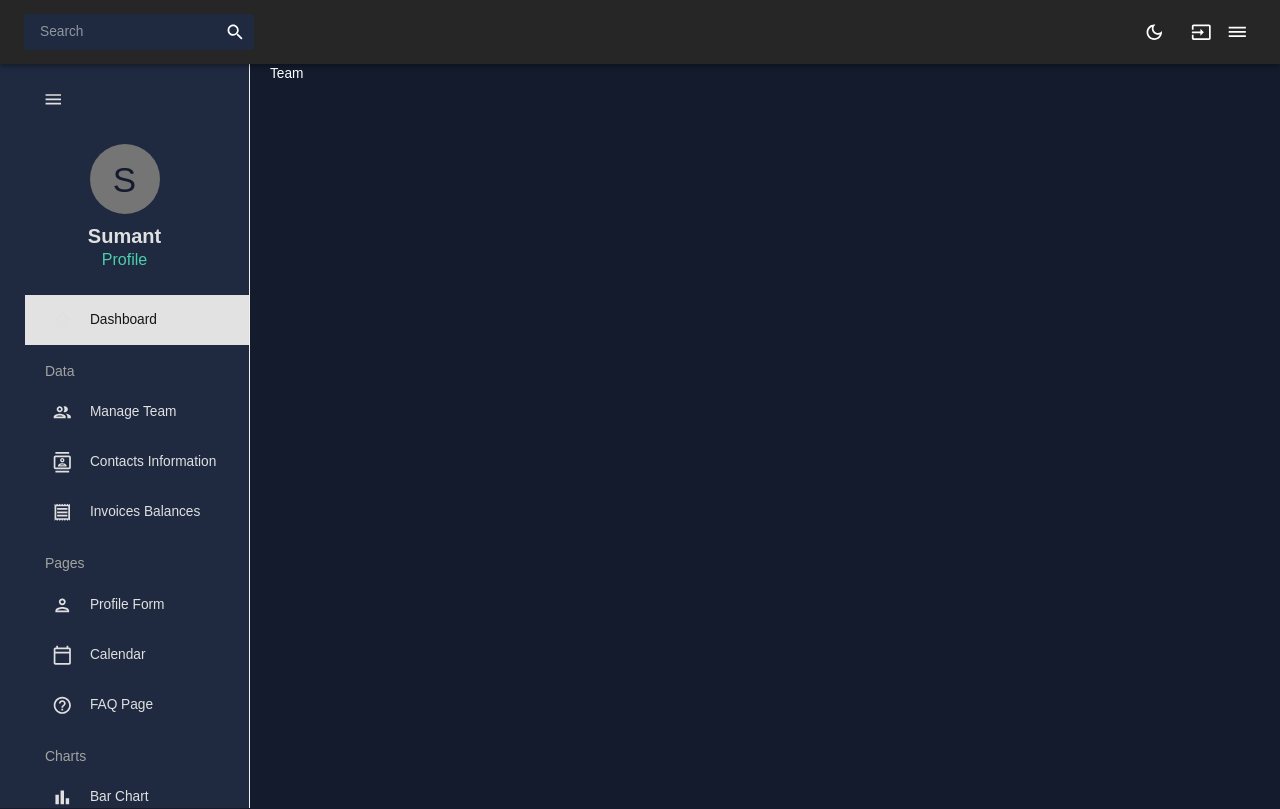
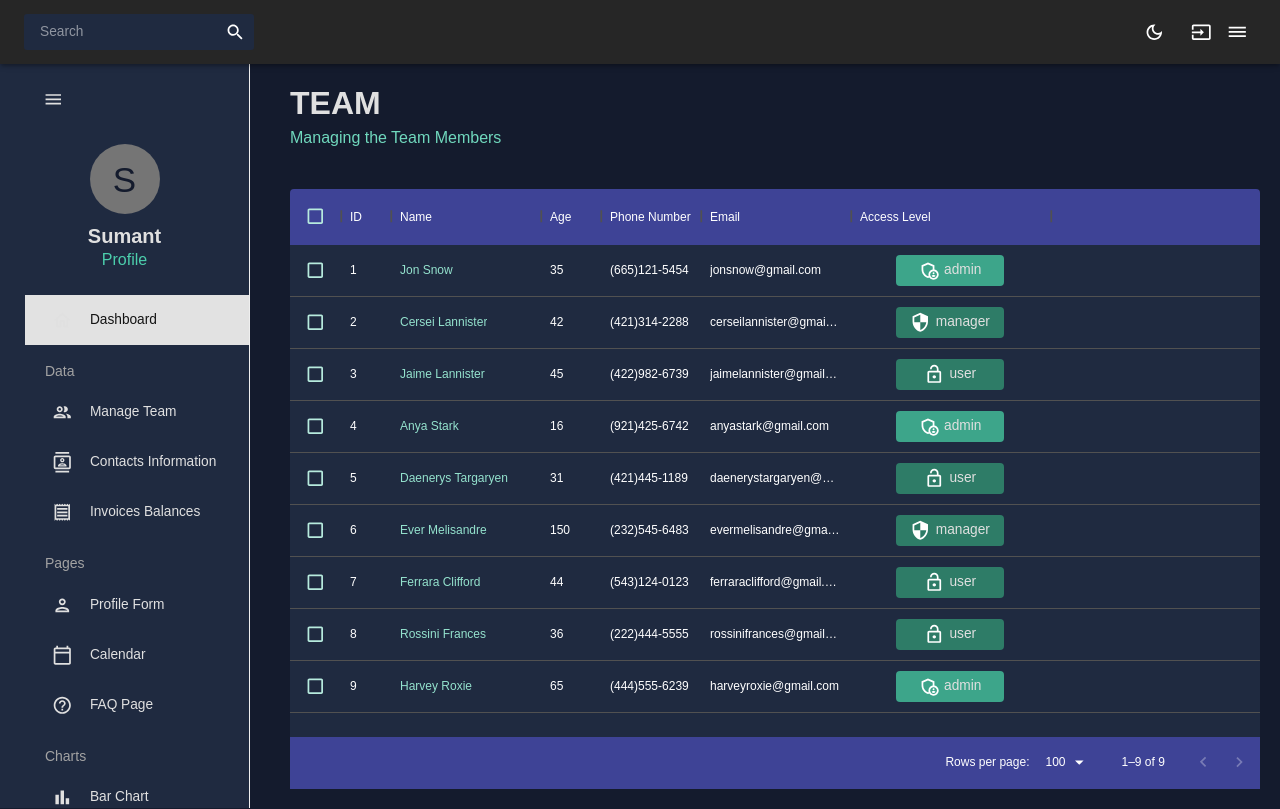
Before and after one commit to Sumant64/react-admin-dashboard, a React (Create React App) app: page /team in a window 1280 px wide. Built offline with nearby package versions, Linux system fonts and the light colour scheme.

Commit message:
my teams

```diff
--- a/src/scenes/team/index.tsx
+++ b/src/scenes/team/index.tsx
@@ -1,8 +1,112 @@
-import React from 'react'
+import { Box, Typography, useTheme } from '@mui/material'
+import React from 'react';
+import Header from '../../components/Header'
+import { tokens } from '../../theme';
+import { DataGrid } from '@mui/x-data-grid';
+import { mockDataTeam } from '../../data/mockData';
+import AdminPanelSettingsOutlinedIcon from "@mui/icons-material/AdminPanelSettingsOutlined";
+import LockOpenOutlinedIcon from "@mui/icons-material/LockOpenOutlined";
+import SecurityOutlinedIcon from "@mui/icons-material/SecurityOutlined";
 
 const Team = () => {
+  const theme = useTheme();
+  const colors = tokens(theme.palette.mode);
+
+  const columns: any = [
+    { field: "id", headerName: "ID", width: 50 },
+    {
+      field: "name",
+      headerName: "Name",
+      // flex: 1,
+      width: 150,
+      cellClassName: "name-column--cell",
+    },
+    {
+      field: "age",
+      headerName: "Age",
+      type: "number",
+      headerAlign: "left",
+      align: "left",
+      width: 60
+    },
+    {
+      field: "phone",
+      headerName: "Phone Number",
+      // flex: 1,
+      width: 100
+    },
+    {
+      field: "email",
+      headerName: "Email",
+      // flex: 1,
+      width: 150
+    },
+    {
+      field: "accessLevel",
+      headerName: "Access Level",
+      // flex: 1,
+      width: 200,
+      renderCell: ({ row }: any) => {
+        return (
+          <Box
+            width="60%"
+            m="0 auto"
+            p="5px"
+            display="flex"
+            justifyContent="center"
+            borderRadius="4px"
+            sx={{
+              backgroundColor: row.access === "admin" ? colors.greenAccent[600] : row.access === "manager" ? colors.greenAccent[700] : colors.greenAccent[700]
+            }}
+          >
+            {row.access === "admin" && <AdminPanelSettingsOutlinedIcon />}
+            {row.access === "manager" && <SecurityOutlinedIcon />}
+            {row.access === "user" && <LockOpenOutlinedIcon />}
+            <Typography color={colors.grey[100]} sx={{ ml: "5px" }}>
+              {row.access}
+            </Typography>
+          </Box>
+        );
+      },
+    },
+  ];
+
+
   return (
-    <div>Team</div>
+    <Box m="20px">
+    <Header title="TEAM" subtitle="Managing the Team Members" />
+    <Box
+      m="40px 0 0 0"
+      height="75vh"
+      sx={{
+        "& .MuiDataGrid-root": {
+          border: "none",
+        },
+        "& .MuiDataGrid-cell": {
+          borderBottom: "none",
+        },
+        "& .name-column--cell": {
+          color: colors.greenAccent[300],
+        },
+        "& .MuiDataGrid-columnHeaders": {
+          backgroundColor: colors.blueAccent[700],
+          borderBottom: "none",
+        },
+        "& .MuiDataGrid-virtualScroller": {
+          backgroundColor: colors.primary[400],
+        },
+        "& .MuiDataGrid-footerContainer": {
+          borderTop: "none",
+          backgroundColor: colors.blueAccent[700],
+        },
+        "& .MuiCheckbox-root": {
+          color: `${colors.greenAccent[200]} !important`,
+        },
+      }}
+    >
+      <DataGrid checkboxSelection rows={mockDataTeam} columns={columns} />
+    </Box>
+  </Box>
   )
 }
 
```
